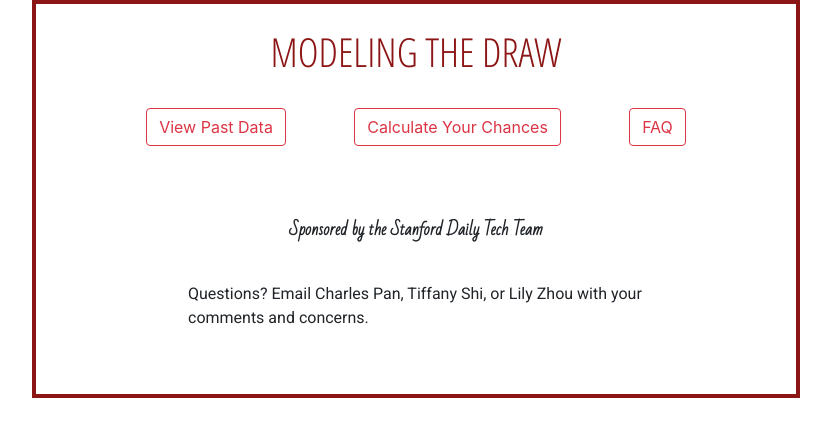
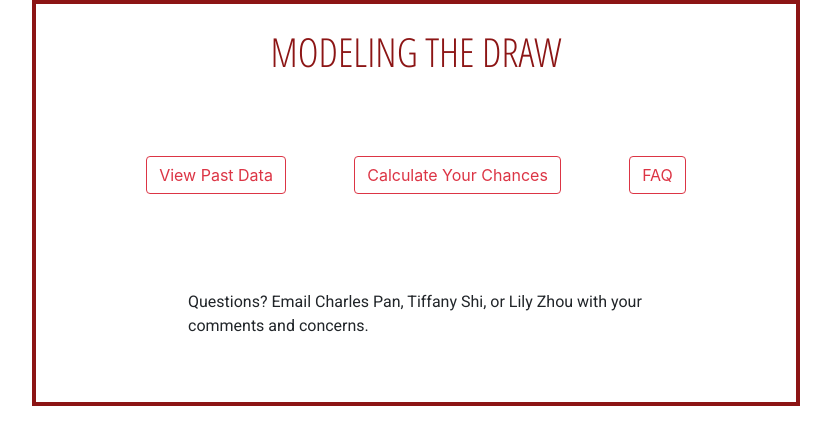
Before and after one commit to TheStanfordDaily/modeling-the-draw, a React (Create React App) app: page / in a window 1280 px wide. Shown: the top 444 px of the page, without its empty margins (224-1055 px from the left). Built offline with nearby package versions, Linux system fonts and the light colour scheme; a web font is replaced by a local one.

Commit message:
update homepage

```diff
--- a/src/home.js
+++ b/src/home.js
@@ -20,12 +20,6 @@
 const buttonStyle = {
     marginLeft: '10%',
     marginRight: '10%',
-};
-
-const footerStyle = {
-    textAlign: 'center',
-    fontFamily: 'Bad Script, cursive',
-    fontWeight: 'bold',
 };
 
 const footer2Style = {
@@ -69,6 +63,8 @@
                     MODELING THE DRAW
                 </h1>
                 <br />
+                <br />
+                <br />
                 <div style={buttonStyle}>
                     <Grid
                     container
@@ -83,9 +79,6 @@
                 <br />
                 <br />
                 <br />
-                <p style = {footerStyle}>
-                    Sponsored by the Stanford Daily Tech Team
-                </p>
                 <br />
                 <p style = {footer2Style}>
                     Questions? Email Charles Pan, Tiffany Shi,
```
